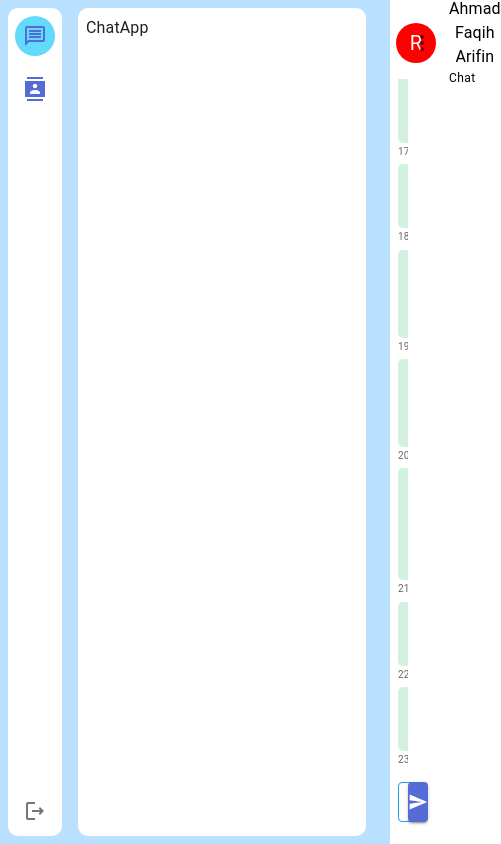
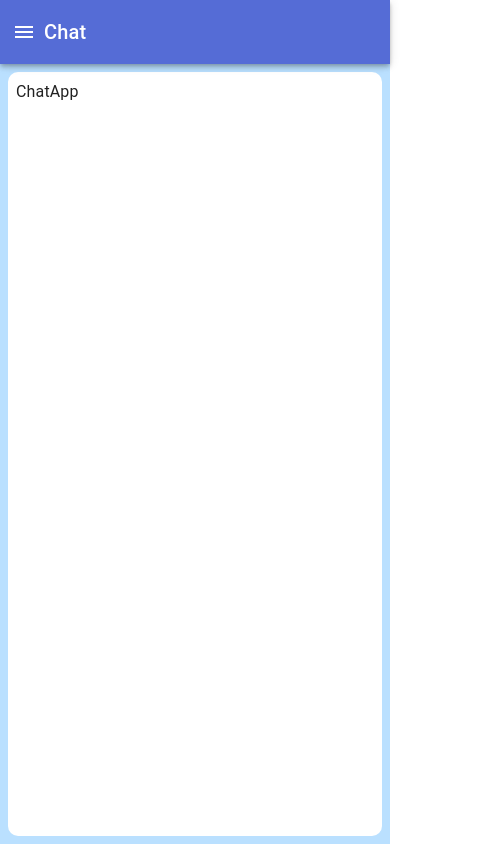
Before and after one commit to ahmadfaqih796/chat-react-ui, a React (Create React App) app: page /chat in a window 390 px wide. Shown: the whole page, 501 px wide, since content can reach past the window. Built offline with nearby package versions, Linux system fonts and the light colour scheme.

Commit message:
Desain Mobile Chat

```diff
--- a/src/components/layout/app/v1/index.jsx
+++ b/src/components/layout/app/v1/index.jsx
@@ -1,9 +1,19 @@
-import { Box, Drawer } from "@mui/material";
+import {
+  AppBar,
+  Box,
+  Drawer,
+  IconButton,
+  Toolbar,
+  Typography,
+  useMediaQuery,
+  useTheme,
+} from "@mui/material";
 import React from "react";
 import { Outlet } from "react-router-dom";
 import ChatLayout from "./Chat";
 import Sidebar from "./Sidebar";
 import Profile from "./Profile";
+import MenuIcon from "@mui/icons-material/Menu";
 
 const WIDTH = {
   sidebar: "70px",
@@ -13,6 +23,9 @@ const WIDTH = {
 
 const BaseLayout = () => {
   const [open, setOpen] = React.useState(false);
+  const theme = useTheme();
+  const isMobile = useMediaQuery(theme.breakpoints.down("md"));
+  const isDesktop = useMediaQuery(theme.breakpoints.up("lg"));
 
   const handleOpenDrawer = () => {
     setOpen(!open);
@@ -20,16 +33,41 @@ const BaseLayout = () => {
 
   return (
     <div>
+      {isMobile && (
+        <AppBar position="fixed">
+          <Toolbar
+            sx={{
+              height: "64px",
+            }}
+          >
+            <IconButton
+              color="inherit"
+              aria-label="open drawer"
+              edge="start"
+              // onClick={toggleDrawer}
+              // className={classes.menuButton}
+            >
+              <MenuIcon />
+            </IconButton>
+            <Typography variant="h6" noWrap>
+              Chat
+            </Typography>
+          </Toolbar>
+        </AppBar>
+      )}
       <Box
         sx={{
+          pt: isMobile ? "64px" : "0px",
           display: "flex",
           width: "100vw",
           height: "100vh",
           bgcolor: "#bae0ff",
+          overflowX: "auto",
         }}
       >
         <Box
           sx={{
+            display: isMobile ? "none" : "block",
             width: WIDTH.sidebar,
             p: 1,
           }}
@@ -38,7 +76,8 @@ const BaseLayout = () => {
         </Box>
         <Box
           sx={{
-            width: "350px",
+            width: isMobile ? "100vw" : "350px",
+            minWidth: isMobile ? "100%" : "350px",
             p: 1,
           }}
         >
@@ -46,9 +85,16 @@ const BaseLayout = () => {
         </Box>
         <Box
           sx={{
-            width: `calc(100% - ${WIDTH.sidebar} - ${WIDTH.content} - ${
-              open ? WIDTH.profile : "0px"
-            })`,
+            width: isMobile
+              ? "100%"
+              : `calc(100% - ${WIDTH.sidebar} - ${WIDTH.content} - ${
+                  open && isDesktop ? WIDTH.profile : "0px"
+                })`,
+            minWidth: isMobile
+              ? "100%"
+              : `calc(100% - ${WIDTH.sidebar} - ${WIDTH.content} - ${
+                  open && isDesktop ? WIDTH.profile : "0px"
+                })`,
             transition: "all 0.2s ease-in-out",
             p: 1,
           }}
@@ -60,13 +106,13 @@ const BaseLayout = () => {
               flexShrink: 0,
               "& .MuiDrawer-paper": {
                 border: "none",
-                background: "#bae0ff",
+                background: isDesktop ? "#bae0ff" : "#fff",
                 p: 1,
                 width: WIDTH.profile,
                 boxSizing: "border-box",
               },
             }}
-            variant="persistent"
+            variant={isDesktop ? "persistent" : "temporary"}
             anchor="right"
             open={open}
           >
```
